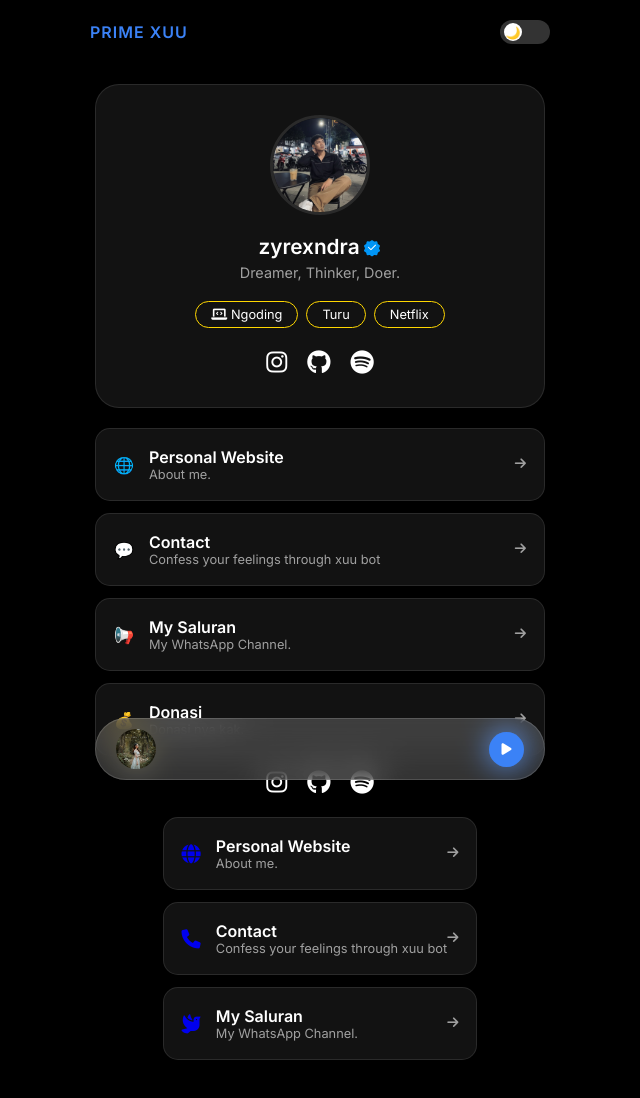
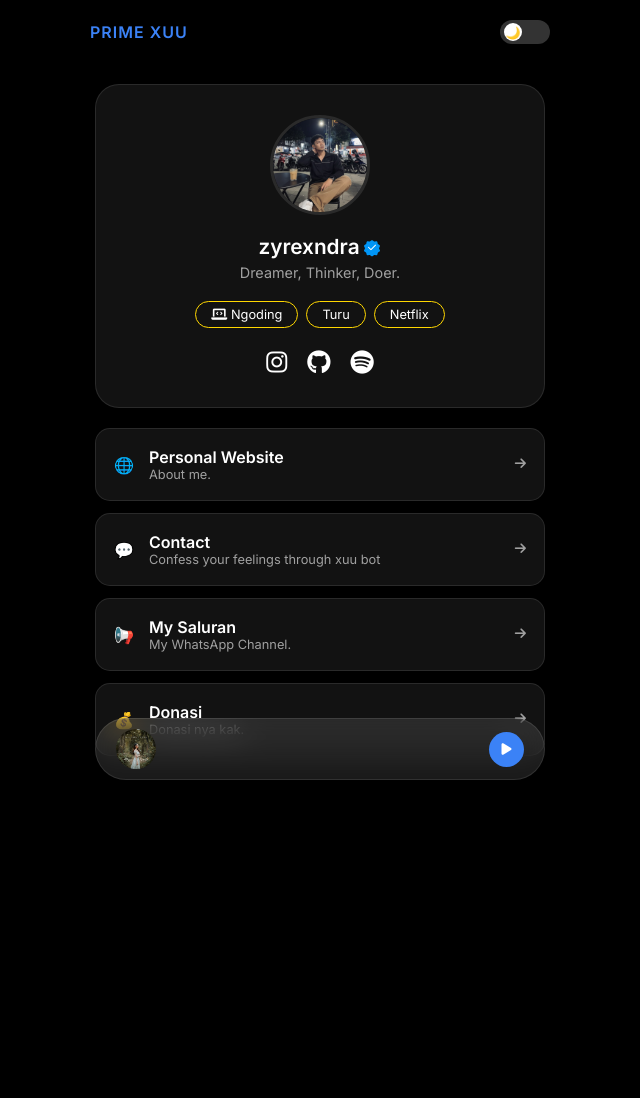
Before and after one commit to ruinvyet-lab/linktree-v3, a plain HTML site: page index.html in a window 1280 px wide. Shown: the whole page, without its empty margins (320-960 px from the left). After the commit the page ends 868 px from the top, so only its background shows below. Drawn offline with Linux system fonts and the light colour scheme.

Commit message:
Update index.html

```diff
--- a/index.html
+++ b/index.html
@@ -201,125 +201,3 @@
 </body>
 
 </html>
-            <div class="social-icons">
-
-                <a href="https://www.instagram.com/zyrexndraa?igsh=cGN3OTJ2ZGh6eTl3"><i class="fab fa-instagram"></i></a>
-
-                <a href="https://github.com/ruinvyet-lab"><i class="fab fa-github"></i></a>
-
-                <a href="https://open.spotify.com/track/1xe4AO4OvtELqbS1sAkVwU?si=BEDxVOPkSPSVQSzyvAvT0w"><i class="fab fa-spotify"></i></a>
-
-            </div>
-
-        </div>
-
-
-
-        <div class="links-container">
-
-            <a href="https://portofoliov3-seven.vercel.app" class="link-item">
-
-                <div class="link-content">
-
-                    <i class="fas fa-globe icon-blue"></i>
-
-                    <div class="text">
-
-                        <strong>Personal Website</strong>
-
-                        <span>About me.</span>
-
-                    </div>
-
-                </div>
-
-                <i class="fas fa-arrow-right arrow"></i>
-
-            </a>
-
-
-
-            <a href="https://wa.me/6281388691442" class="link-item">
-
-                <div class="link-content">
-
-                    <i class="fas fa-phone icon-grey"></i>
-
-                    <div class="text">
-
-                        <strong>Contact</strong>
-
-                        <span>Confess your feelings through xuu bot</span>
-
-                    </div>
-
-                </div>
-
-                <i class="fas fa-arrow-right arrow"></i>
-
-            </a>
-
-
-
-            <a href="https://whatsapp.com/channel/0029VbCCwS0ADTOOKyDDLd2S" class="link-item">
-
-                <div class="link-content">
-
-                    <i class="fas fa-dove icon-white"></i>
-
-                    <div class="text">
-
-                        <strong>My Saluran</strong>
-
-                        <span>My WhatsApp Channel.</span>
-
-                    </div>
-
-                </div>
-
-                <i class="fas fa-arrow-right arrow"></i>
-
-            </a>
-
-        </div>
-
-    </div>
-
-
-
-    <div class="music-player">
-
-        <div class="music-info">
-
-            <img src="img/album.jpg" alt="Album Art" class="album-art" id="album-rotate">
-
-            <div class="song-details">
-
-                <marquee behavior="scroll" direction="left">Menerima Luka - Natasya Sabella</marquee>
-
-            </div>
-
-        </div>
-
-        <div class="music-controls">
-
-            <button id="play-pause"><i class="fas fa-play"></i></button>
-
-        </div>
-
-        <audio id="bg-audio" loop>
-
-            <source src="sound/lagu.mp3" type="audio/mpeg">
-
-        </audio>
-
-    </div>
-
-
-
-    <script src="script.js"></script>
-
-</body>
-
-
-</html>
```
